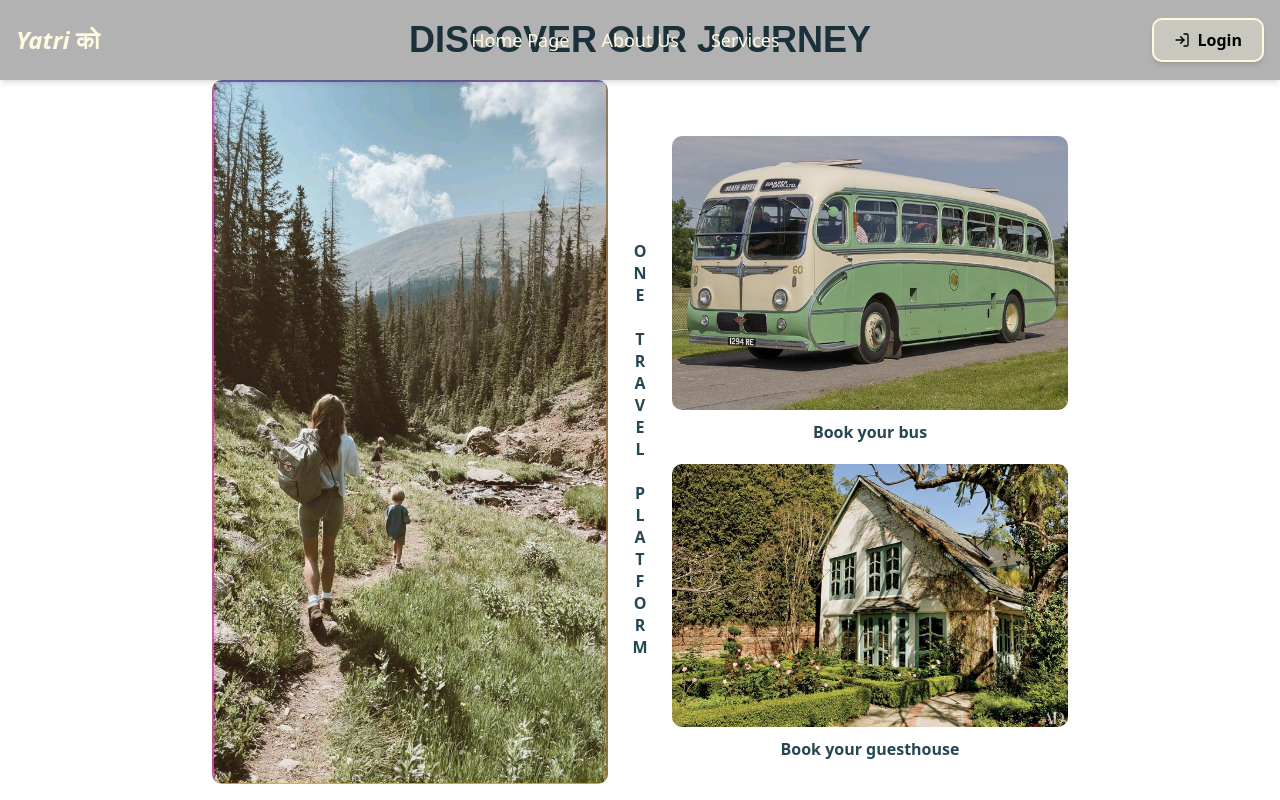
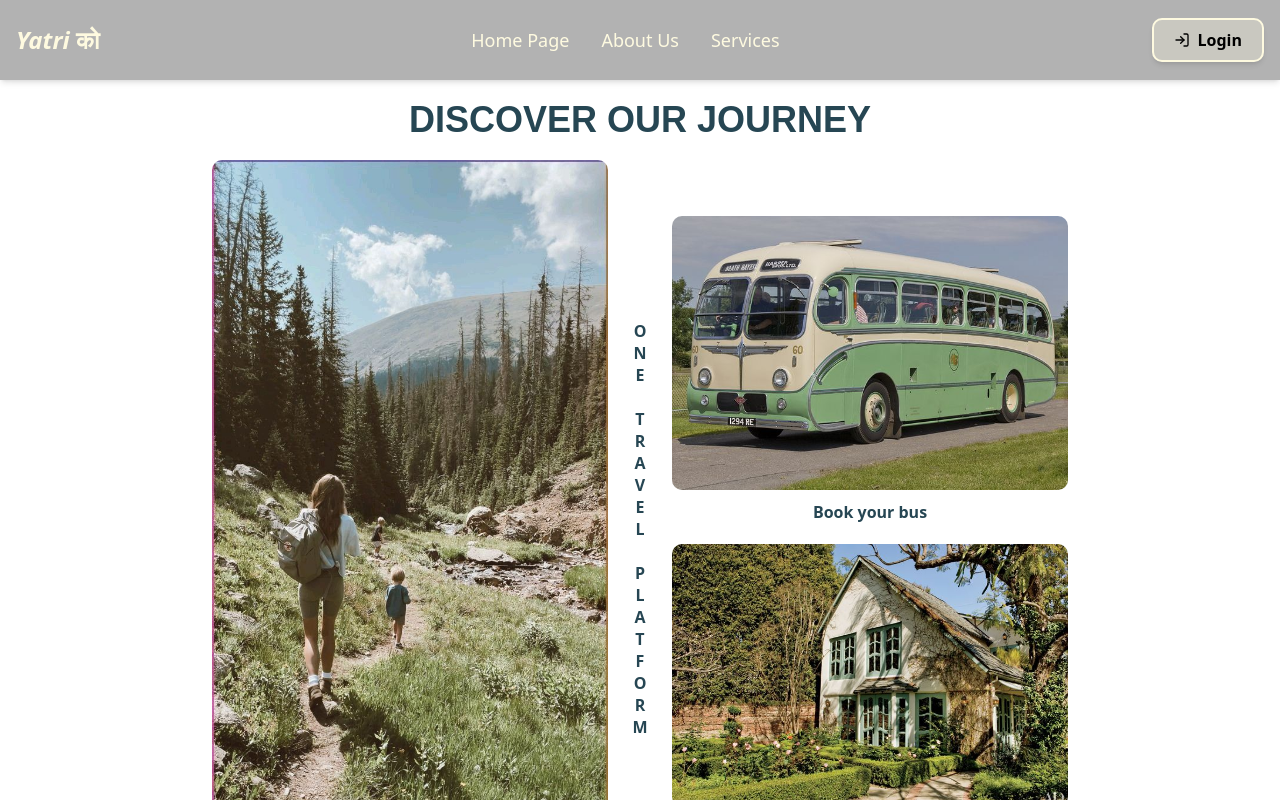
Before and after one commit to yatriKo/client, a Next.js app: page /about in a window 1280 px wide. Shown: the top 800 px of the page. Built offline with nearby package versions, Linux system fonts and the light colour scheme.

Commit message:
Fix about page navbar

```diff
--- a/app/about/page.tsx
+++ b/app/about/page.tsx
@@ -1,10 +1,12 @@
-import React from 'react';
+import React from "react";
 
 const DiscoverJourney = () => {
   return (
-    <div className="min-h-screen w-full bg-white">
+    <div className="min-h-screen w-full bg-white mt-[80px]">
       <div className="max-w-4xl mx-auto p-5 text-center text-[#264653]">
-        <h1 className="text-4xl mb-5 font-bold font-['Nirmala_UI',sans-serif]">DISCOVER OUR JOURNEY</h1>
+        <h1 className="text-4xl mb-5 font-bold font-['Nirmala_UI',sans-serif]">
+          DISCOVER OUR JOURNEY
+        </h1>
 
         <div className="grid grid-cols-[1fr_auto_1fr] gap-5 items-center">
           <div className="text-center">
@@ -42,8 +44,10 @@ const DiscoverJourney = () => {
         </div>
 
         <p className="text-lg font-bold font-['Newsreader',serif] mt-8">
-          Yatriको make travel simple and hassle-free with easy bookings for destinations, guesthouses, and bus seats. <br />
-          Our goal is to provide seamless experiences so you can focus on creating unforgettable memories.
+          Yatriको make travel simple and hassle-free with easy bookings for
+          destinations, guesthouses, and bus seats. <br />
+          Our goal is to provide seamless experiences so you can focus on
+          creating unforgettable memories.
         </p>
       </div>
     </div>
```
